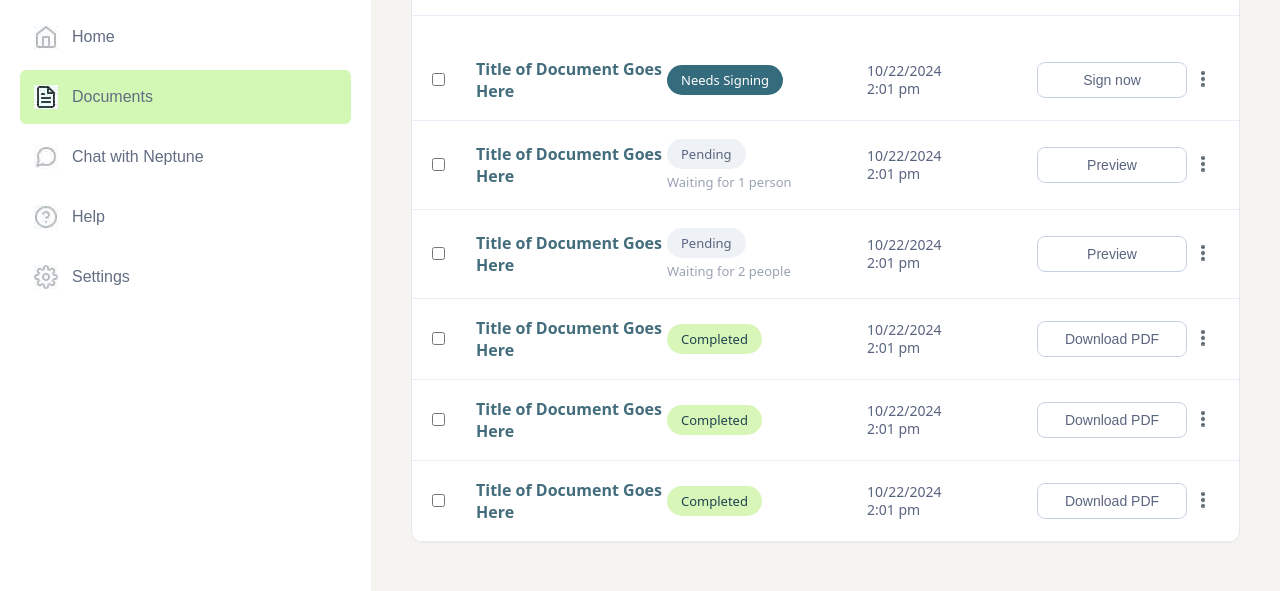
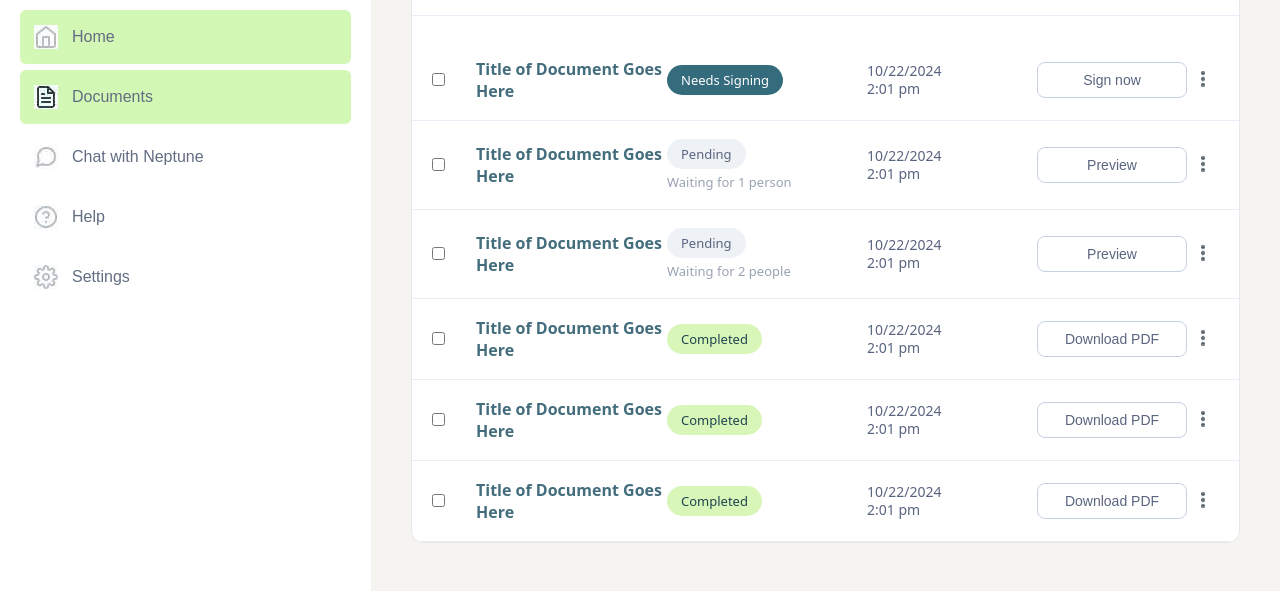
Before and after one commit to Shivangi-remoteState/Assignment_1, a plain HTML site: page index.html in a window 1280 px wide. In both pictures the pointer is over the item "Home". Shown: the part 178-769 px from the top of the page. Drawn offline with Linux system fonts and the light colour scheme.

Commit message:
update code

```diff
--- a/style.css
+++ b/style.css
@@ -116,6 +116,24 @@ ul {
 
   border-radius: 6px;
   cursor: pointer;
+
+
+}
+.nav-item:hover{
+  background-color: #D3F7B5;
+
+
+}
+.nav-list a {
+  text-decoration: none;
+  color: inherit;
+}
+
+.nav-list a:hover,
+.nav-list a:focus,
+.nav-list a:active,
+.nav-list a:visited {
+  text-decoration: none;
 }
 
 .nav-icon {
@@ -131,6 +149,8 @@ ul {
   line-height: 140%;
   font-size: 16px;
   color: #626D82;
+
+
 }
 
 .nav-item.active {
```
Also changed, not shown: index.html (+1 -1 lines).
